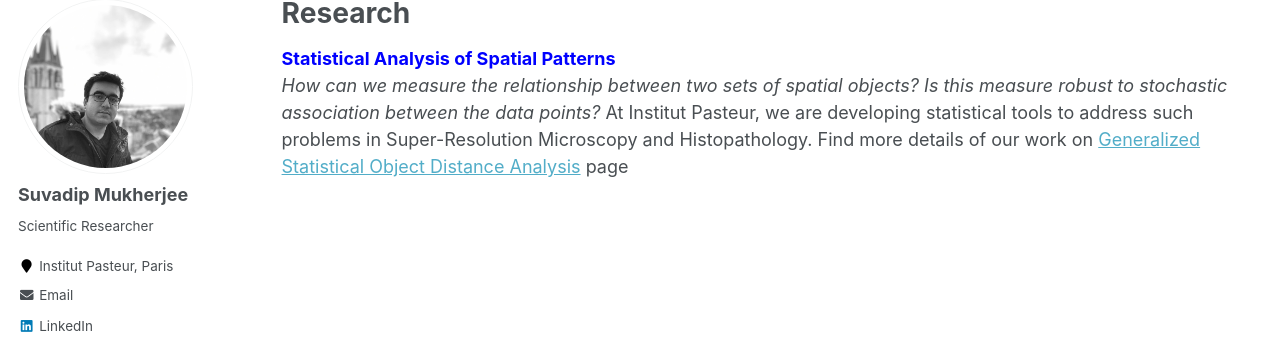
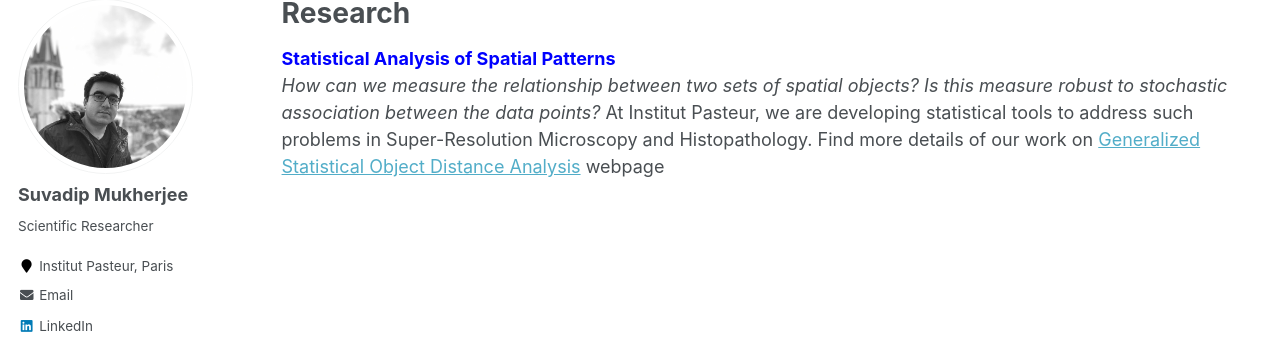
Before and after one commit to suvadip21/smukherjee.github.io, a Jekyll site: the page built from _pages/research.md, in a window 1280 px wide. Shown: the part 119-467 px from the top of the page. Built offline with Jekyll 4.4.1, drawn with Linux system fonts in a browser that asks for light colours.

Commit message:
Update research.md

```diff
--- a/_pages/research.md
+++ b/_pages/research.md
@@ -7,4 +7,4 @@
 
 <span style="color:blue">**Statistical Analysis of Spatial Patterns**</span> <br>
 <i>How can we measure the relationship between two sets of spatial objects?</i> <i>Is this measure robust to stochastic association between the data points? </i>
-At Institut Pasteur, we are developing statistical tools to address such problems in Super-Resolution Microscopy and Histopathology. Find more details of our work on [Generalized Statistical Object Distance Analysis](http://suvadip21.github.io/_pages/_gsoda.md) page
+At Institut Pasteur, we are developing statistical tools to address such problems in Super-Resolution Microscopy and Histopathology. Find more details of our work on [Generalized Statistical Object Distance Analysis](_gsoda.md) webpage
```
